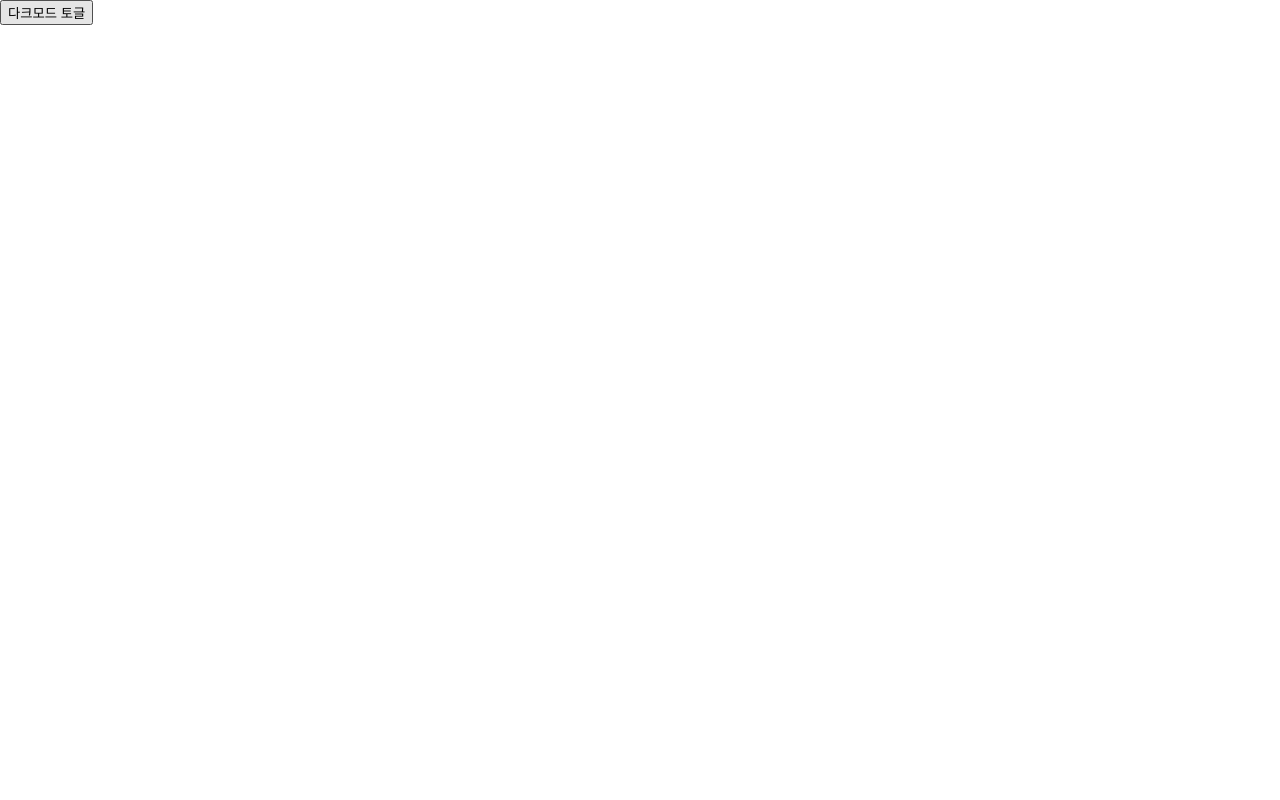
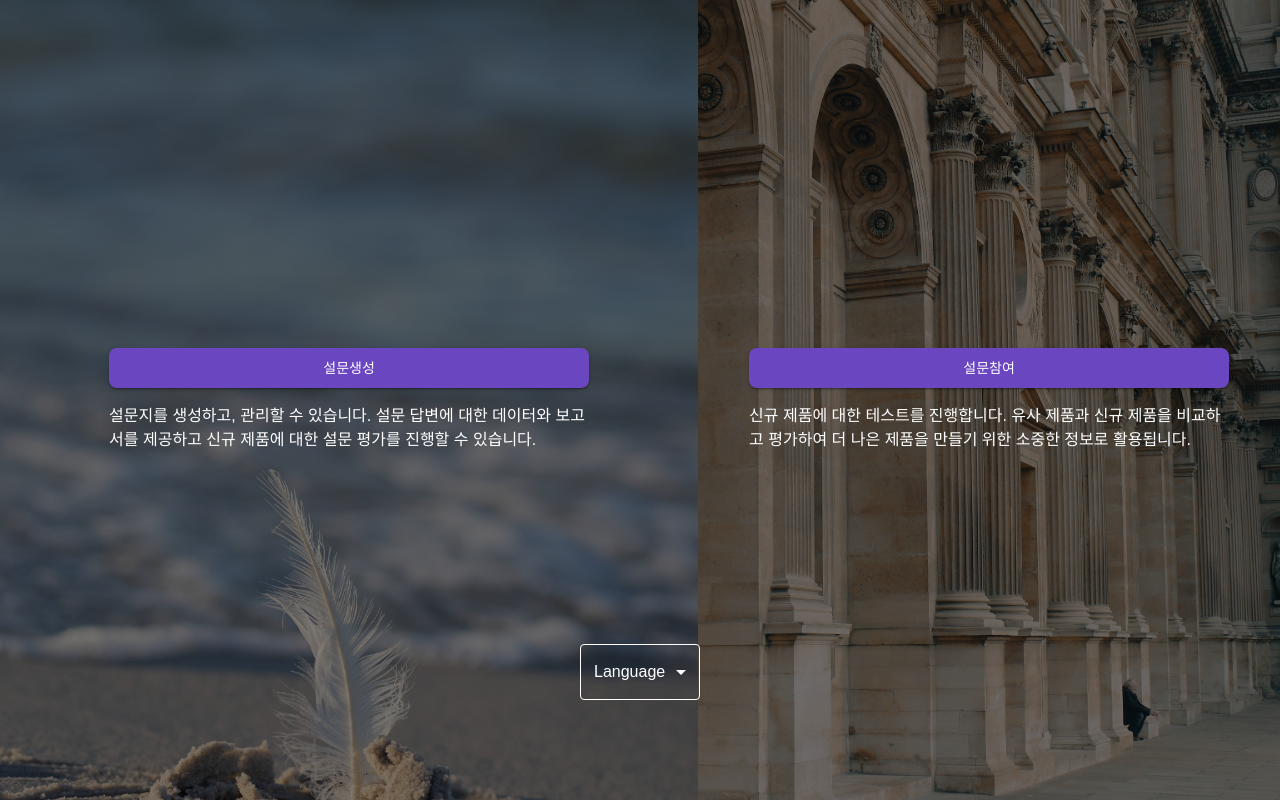
Before and after one commit to 9Gu-Mo/React_Mui, a React (Vite) app: page /intro in a window 1280 px wide. Before the commit this address had no page. Built offline with nearby package versions, Linux system fonts and the light colour scheme.

Commit message:
intro 페이지 제작

```diff
--- a/src/App.tsx
+++ b/src/App.tsx
@@ -1,14 +1,37 @@
 import { CssBaseline } from "@mui/material";
 import { ThemeProvider } from "@mui/material/styles";
 import { useState } from "react";
-import { BrowserRouter, Route, Routes } from "react-router-dom";
+import { BrowserRouter, Route, Routes, useLocation } from "react-router-dom";
 import LoginPage from "./pages/LoginPage";
 import MainPage from "./pages/MainPage";
 import { darkTheme } from "./theme/darkTheme";
 import { theme } from "./theme/theme";
+import IntroPage from "./pages/IntroPage";
+import Header from "./component/layout/Header";
 
 function App() {
   const [mode, setMode] = useState(false);
+
+  return (
+    <>
+      <ThemeProvider theme={mode ? darkTheme : theme}>
+        <CssBaseline />
+        <BrowserRouter>
+          <Layout mode={mode} setMode={setMode} />
+        </BrowserRouter>
+      </ThemeProvider>
+    </>
+  );
+}
+
+type Props = {
+  mode: boolean;
+  setMode: React.Dispatch<React.SetStateAction<boolean>>;
+};
+
+function Layout({ mode, setMode }: Props) {
+  const location = useLocation();
+  const isIntroPage = location.pathname === "/intro";
 
   const handleClick = () => {
     setMode(!mode);
@@ -16,20 +39,12 @@ function App() {
 
   return (
     <>
-      <ThemeProvider theme={mode ? darkTheme : theme}>
-        <CssBaseline />
-        <header>
-          <button type="button" onClick={handleClick}>
-            다크모드 토글
-          </button>
-        </header>
-        <BrowserRouter>
-          <Routes>
-            <Route path="/" element={<MainPage />} />
-            <Route path="/login" element={<LoginPage />} />
-          </Routes>
-        </BrowserRouter>
-      </ThemeProvider>
+      {!isIntroPage && <Header onClick={handleClick} />}
+      <Routes>
+        <Route path="/" element={<MainPage />} />
+        <Route path="/login" element={<LoginPage />} />
+        <Route path="/intro" element={<IntroPage />} />
+      </Routes>
     </>
   );
 }
--- a/src/component/common/MuiButton.tsx
+++ b/src/component/common/MuiButton.tsx
@@ -1,25 +1,23 @@
 import { Button, type ButtonProps } from "@mui/material";
 import type { ReactNode } from "react";
 
-interface Props {
+interface Props extends ButtonProps {
   children: ReactNode;
   href?: string;
-  class?: string;
-  sx?: ButtonProps["sx"];
-  variant?: ButtonProps["variant"];
+  className?: string;
 }
 
 export default function MuiButton(props: Props) {
+  const { children, href, className, sx, variant, ...rest } = props;
   return (
-    <>
-      <Button
-        className={props.class}
-        variant={props.variant}
-        sx={props.sx}
-        href={props.href}
-      >
-        {props.children}
-      </Button>
-    </>
+    <Button
+      className={className}
+      variant={variant}
+      sx={sx}
+      href={href}
+      {...rest}
+    >
+      {children}
+    </Button>
   );
 }
--- /dev/null
+++ b/src/component/layout/Header.tsx
@@ -0,0 +1,26 @@
+import { useNavigate } from "react-router-dom";
+
+interface Props {
+  onClick?: React.MouseEventHandler<HTMLButtonElement>;
+}
+
+export default function Header(props: Props) {
+  const navGate = useNavigate();
+
+  const goToIntro = () => {
+    navGate("/intro");
+  };
+
+  return (
+    <>
+      <header>
+        <button type="button" onClick={goToIntro}>
+          인트로 페이지
+        </button>
+        <button type="button" onClick={props.onClick}>
+          다크모드
+        </button>
+      </header>
+    </>
+  );
+}
--- /dev/null
+++ b/src/pages/IntroPage.tsx
@@ -0,0 +1,172 @@
+import {
+  Box,
+  FormControl,
+  InputLabel,
+  MenuItem,
+  Select,
+  type SelectChangeEvent,
+} from "@mui/material";
+import MuiButton from "../component/common/MuiButton";
+import { useState } from "react";
+
+export default function IntroPage() {
+  const [lang, setLang] = useState("");
+
+  const handleChange = (e: SelectChangeEvent) => {
+    setLang(e.target.value as string);
+  };
+
+  return (
+    <>
+      <Box
+        sx={{
+          position: "relative",
+          height: "100vh",
+          display: "flex",
+        }}
+      >
+        <Box
+          sx={{
+            position: "relative",
+            width: "50%",
+            height: "100%",
+            transition: "all 0.5s ease-in-out",
+            backgroundImage: "url(../../public/bgLeft.jpg)",
+            backgroundSize: "cover",
+            backgroundPosition: "right center",
+            backgroundRepeat: "no-repeat",
+            "&:hover": {
+              width: "60%",
+            },
+            "&::before": {
+              content: '""',
+              position: "absolute",
+              top: 0,
+              left: 0,
+              right: 0,
+              bottom: 0,
+              backgroundColor: "rgba(0, 0, 0, .5)",
+            },
+          }}
+        >
+          <Box
+            sx={{
+              display: "flex",
+              alignItems: "center",
+              justifyContent: "center",
+              flexDirection: "column",
+              height: "100%",
+              width: 480,
+              margin: "0 auto",
+            }}
+          >
+            <MuiButton variant="contained" fullWidth>
+              설문생성
+            </MuiButton>
+            <Box
+              sx={{
+                position: "relative",
+                color: "#ffffff",
+                marginTop: 2,
+              }}
+            >
+              설문지를 생성하고, 관리할 수 있습니다. 설문 답변에 대한 데이터와
+              보고서를 제공하고 신규 제품에 대한 설문 평가를 진행할 수 있습니다.
+            </Box>
+          </Box>
+        </Box>
+        <Box
+          sx={{
+            position: "relative",
+            width: "50%",
+            height: "100%",
+            transition: "all 0.5s ease-in-out",
+            backgroundImage: "url(../../public/bgRight.jpg)",
+            backgroundSize: "cover",
+            backgroundPosition: "left center",
+            backgroundRepeat: "no-repeat",
+            "&:hover": {
+              width: "60%",
+            },
+            "&::before": {
+              content: '""',
+              position: "absolute",
+              top: 0,
+              left: 0,
+              right: 0,
+              bottom: 0,
+              backgroundColor: "rgba(0, 0, 0, .5)",
+            },
+          }}
+        >
+          <Box
+            sx={{
+              display: "flex",
+              alignItems: "center",
+              justifyContent: "center",
+              flexDirection: "column",
+              height: "100%",
+              width: 480,
+              margin: "0 auto",
+            }}
+          >
+            <MuiButton variant="contained" fullWidth>
+              설문참여
+            </MuiButton>
+            <Box
+              sx={{
+                position: "relative",
+                color: "#ffffff",
+                marginTop: 2,
+              }}
+            >
+              신규 제품에 대한 테스트를 진행합니다. 유사 제품과 신규 제품을
+              비교하고 평가하여 더 나은 제품을 만들기 위한 소중한 정보로
+              활용됩니다.
+            </Box>
+          </Box>
+        </Box>
+        <Box
+          sx={{
+            position: "absolute",
+            bottom: 100,
+            left: "50%",
+            transform: "translateX(-50%)",
+            minWidth: 120,
+          }}
+        >
+          <FormControl fullWidth>
+            <InputLabel
+              sx={{
+                color: "#ffffff",
+              }}
+              id="demo-simple-select-label"
+            >
+              Language
+            </InputLabel>
+            <Select
+              labelId="demo-simple-select-label"
+              id="demo-simple-select"
+              value={lang}
+              label="language"
+              onChange={handleChange}
+              sx={{
+                color: "#ffffff",
+                "& .MuiSvgIcon-root": {
+                  color: "#ffffff",
+                },
+                "& .MuiOutlinedInput-notchedOutline": {
+                  borderColor: "#ffffff",
+                },
+              }}
+            >
+              <MenuItem value={"한국어"}>korean</MenuItem>
+              <MenuItem value={"베트남어"}>Vietnamese</MenuItem>
+              <MenuItem value={"영어"}>english</MenuItem>
+            </Select>
+          </FormControl>
+        </Box>
+      </Box>
+    </>
+  );
+}
```
Also changed, not shown: public/bgLeft.jpg (added), public/bgRight.jpg (added).
